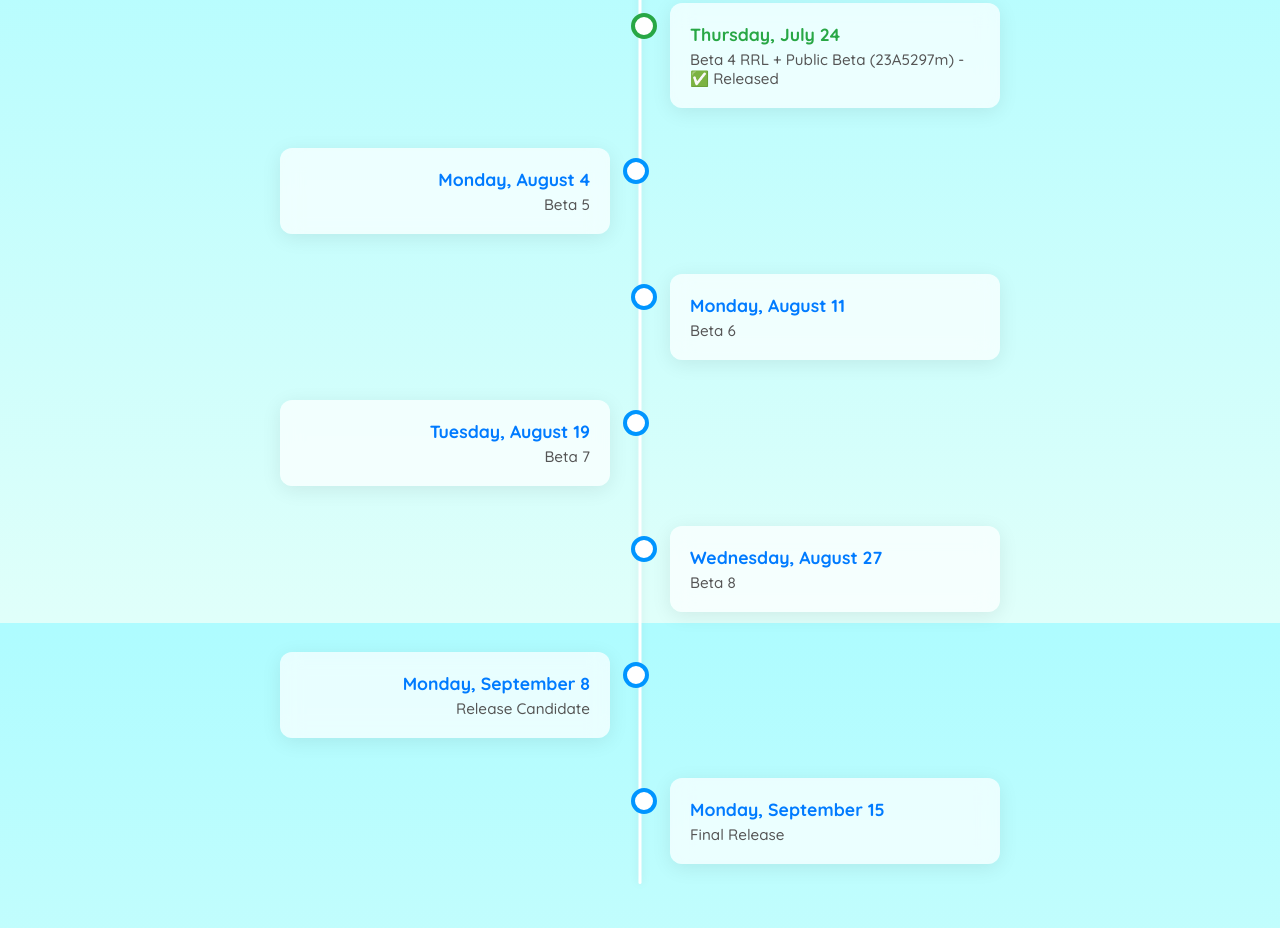
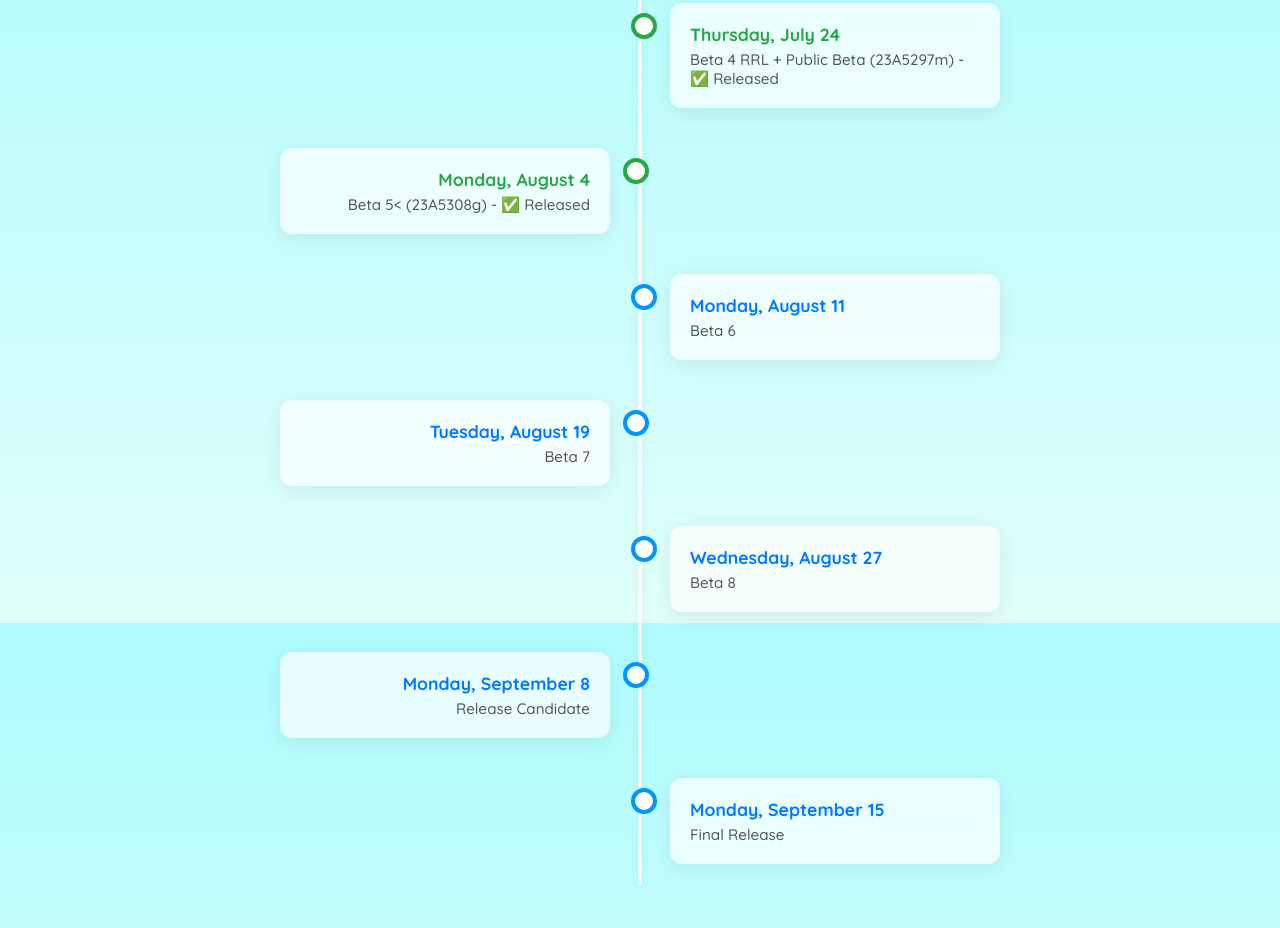
Before and after one commit to tomm101-bored/ios26beta, a plain HTML site: page index.html in a window 1280 px wide. Shown: the part 977-1905 px from the top of the page. Drawn offline with Linux system fonts and the light colour scheme.

Commit message:
Update index.html

```diff
--- a/index.html
+++ b/index.html
@@ -260,10 +260,10 @@ footer a:hover {
       </div>
     </li>
 
-    <li class="timeline-item">
+    <li class="timeline-item completed">
       <div class="timeline-content">
         <div class="timeline-date">Monday, August 4</div>
-        <div class="timeline-title">Beta 5</div>
+        <div class="timeline-title">Beta 5< (23A5308g) - ✅ Released </div>
       </div>
     </li>
 
```
